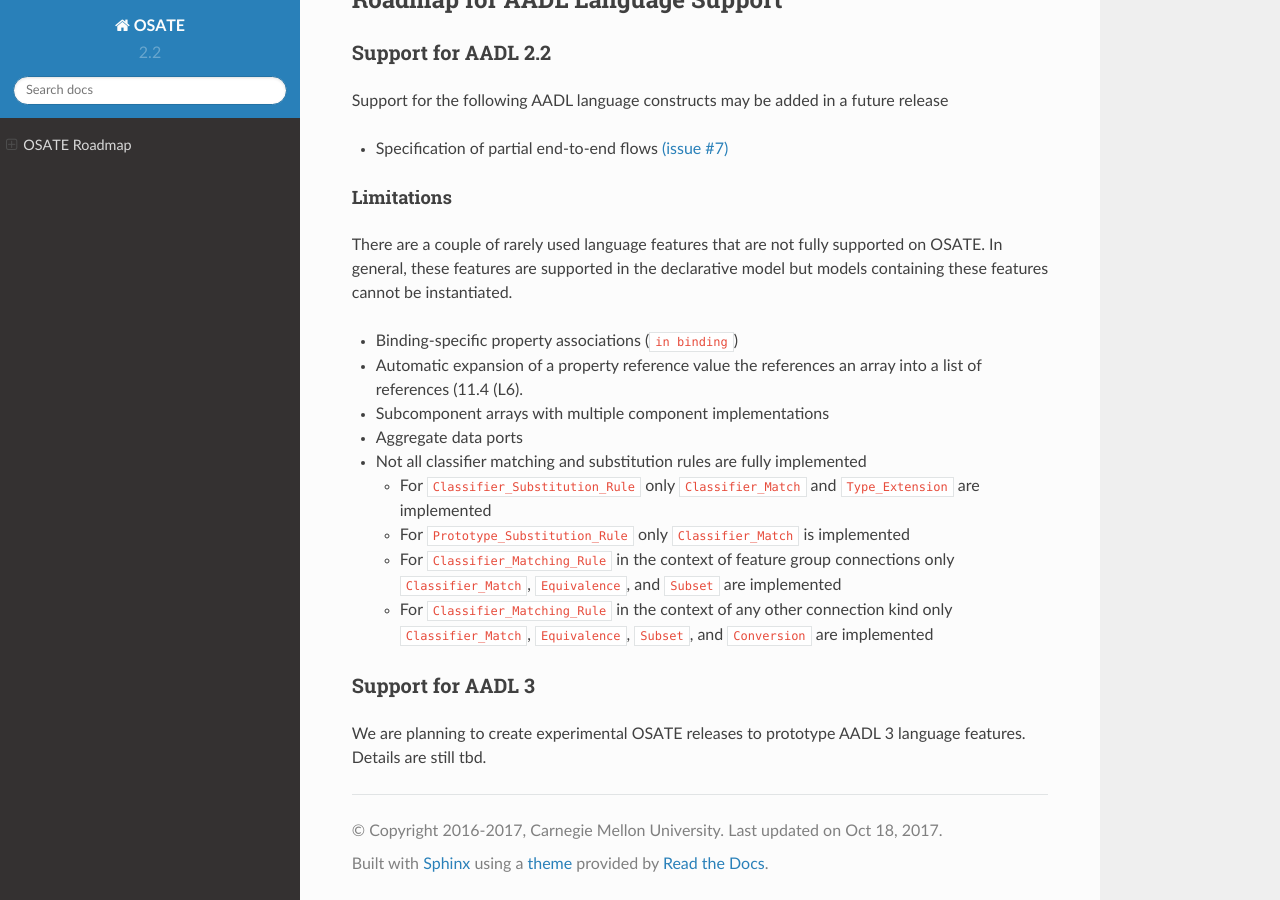
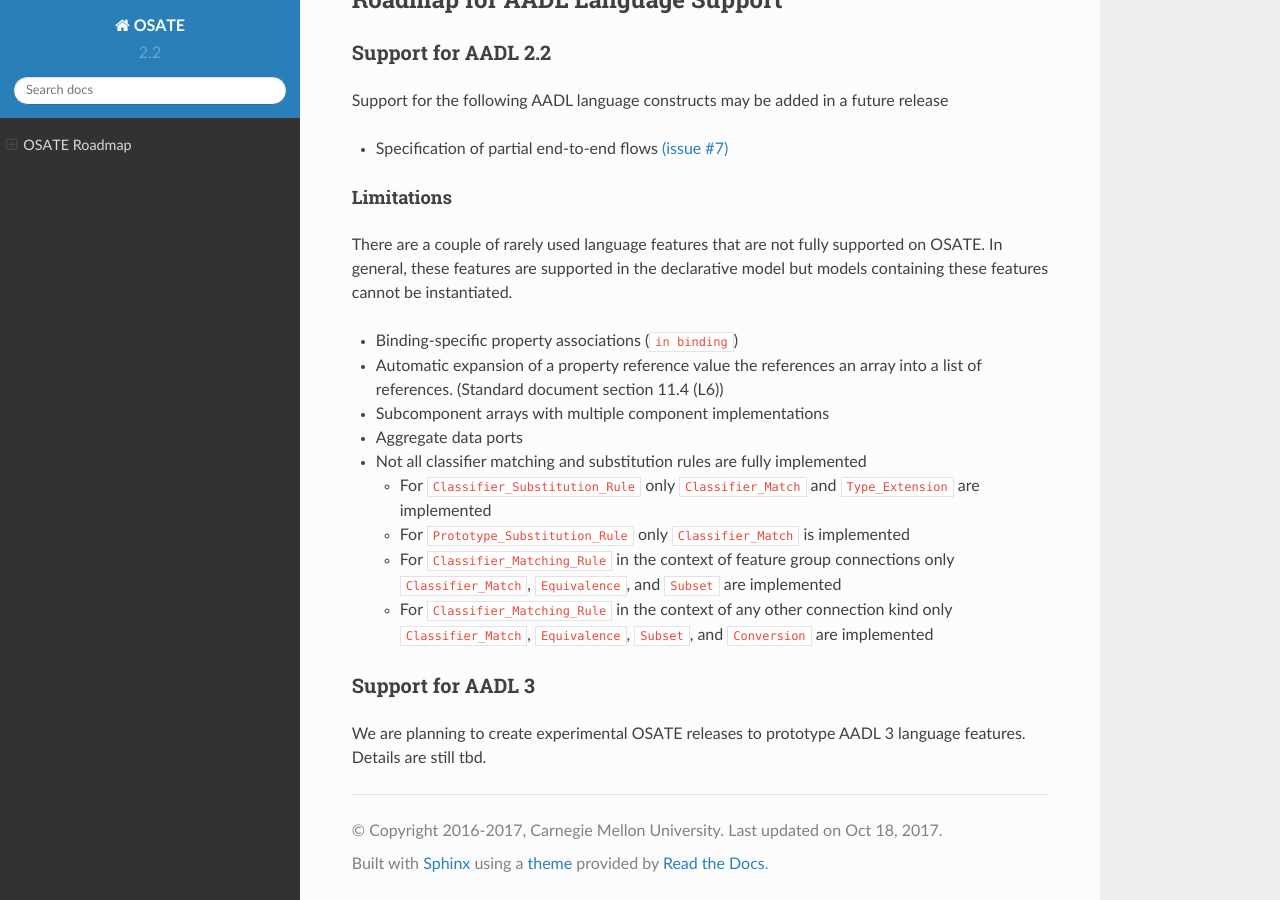
Before and after one commit to osate/website, a Sphinx documentation site: the page built from source/osate-roadmap.md, in a window 1280 px wide and 900 px high, scrolled down 3393 px. Built offline with Sphinx 7.4.7 and the Read the Docs theme 2.0.0, drawn with Linux system fonts in a browser that asks for light colours.

Commit message:
clearer std reference

```diff
--- a/source/osate-roadmap.md
+++ b/source/osate-roadmap.md
@@ -147,7 +147,7 @@
 supported in the declarative model but models containing these features cannot be instantiated.
 
 * Binding-specific property associations (`in binding`)
-* Automatic expansion of a property reference value the references an array into a list of references (11.4 (L6).
+* Automatic expansion of a property reference value the references an array into a list of references. (Standard document section 11.4 (L6))
 * Subcomponent arrays with multiple component implementations
 * Aggregate data ports
 * Not all classifier matching and substitution rules are fully implemented
```
